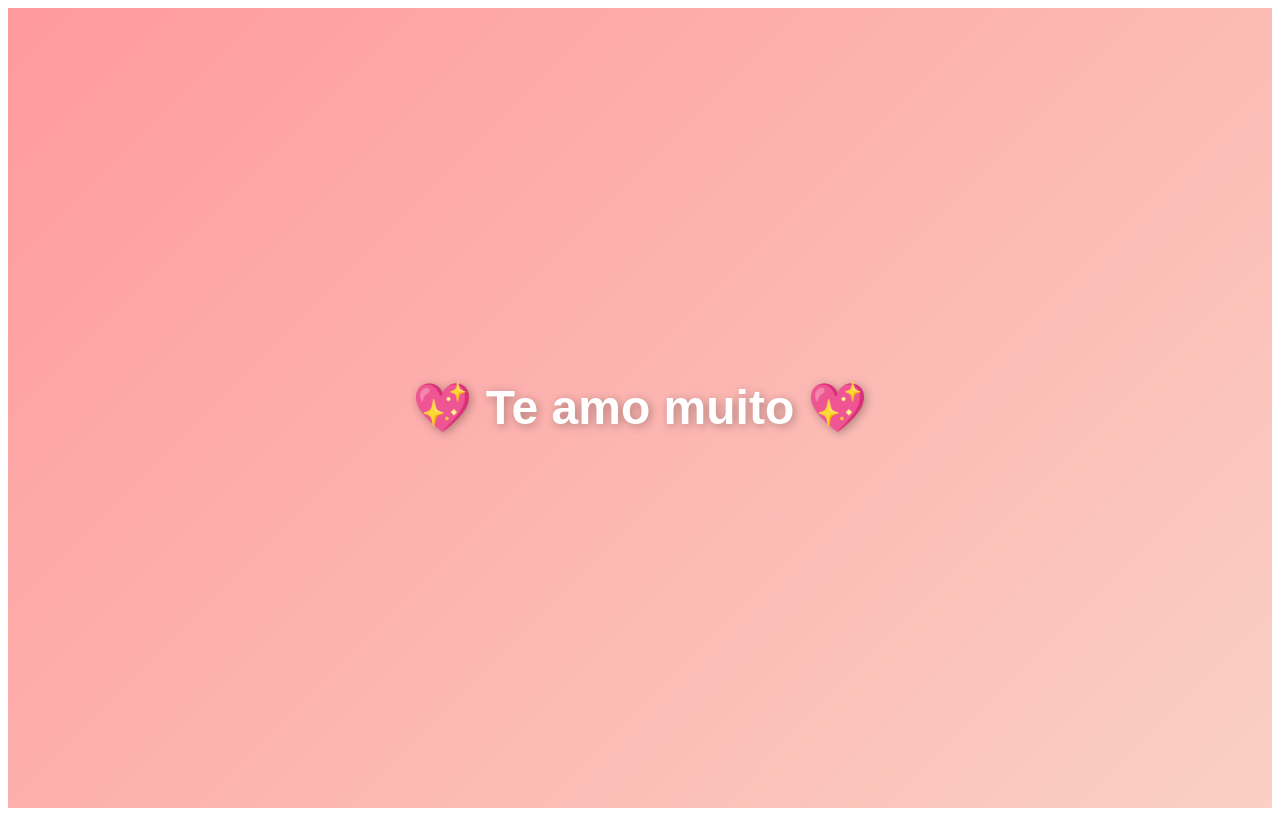
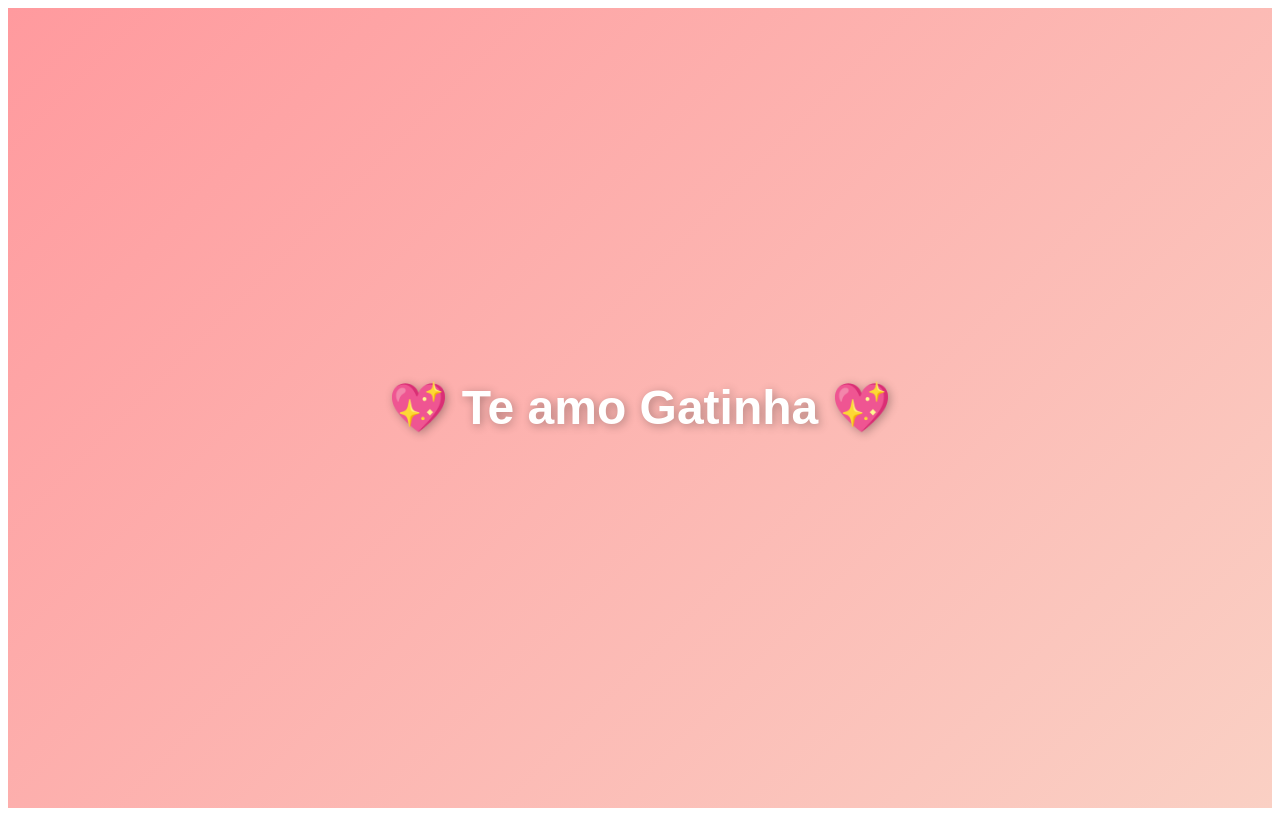
Before and after one commit to lucasmelodavi/curso-dev, a Next.js app: page / in a window 1280 px wide. Both pictures are taken after a click on the button "💌 Clique aqui". Built offline with nearby package versions, Linux system fonts and the light colour scheme.

Commit message:
texte romantico 3

```diff
--- a/pages/index.js
+++ b/pages/index.js
@@ -39,7 +39,7 @@ function Home() {
           textShadow: "2px 2px 10px rgba(0,0,0,0.3)",
           animation: "fadeIn 1s ease forwards"
         }}>
-          💖 Te amo muito 💖
+          💖 Te amo Gatinha 💖
         </h1>
       )}
 
```
